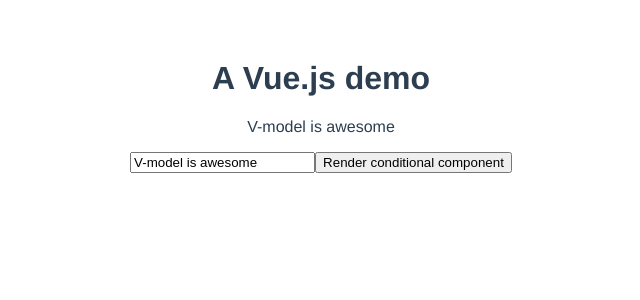
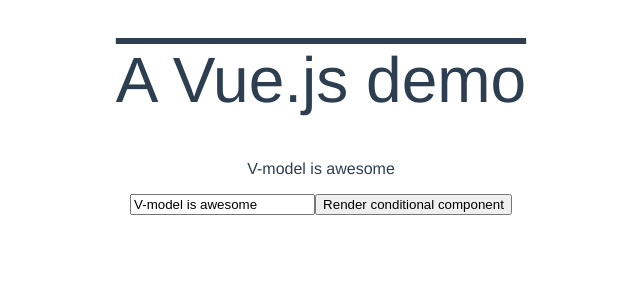
Before and after one commit to mathieu-anderson/vuePresentation, a Vue app: page / in a window 1280 px wide. Shown: the top 300 px of the page, without its empty margins (319-959 px from the left). Built offline with nearby package versions, Linux system fonts and the light colour scheme.

Commit message:
make examples clearer

```diff
--- a/src/App.vue
+++ b/src/App.vue
@@ -16,10 +16,16 @@
 </script>
 
 <style>
+
+  h1 {
+    text-decoration: overline;
+    font-weight: lighter;
+    font-size: 4em;
+  }
+
   #app {
     font-family: 'Avenir', Helvetica, Arial, sans-serif;
     text-align: center;
     color: #2c3e50;
-    margin-top: 60px;
   }
 </style>
--- a/src/components/componentDemo.vue
+++ b/src/components/componentDemo.vue
@@ -4,7 +4,7 @@
     <input v-model="message">
     <button v-on:click="renderComponent">Render conditional component</button>
     <conditionalComponent
-    v-if="render"
+    v-if="renderConditionalComponent"
     v-bind:conditionalMessage="conditionalMessage"
     />
   </div>
@@ -20,13 +20,13 @@
   data () {
     return {
       message: 'V-model is awesome',
-      render: false,
-      conditionalMessage: 'Here I am!'
+      renderConditionalComponent: false,
+      conditionalMessage: 'The condition is fulfilled, and so am I!'
     }
   },
   methods: {
     renderComponent: function () {
-      this.render = !this.render
+      this.renderConditionalComponent = !this.renderConditionalComponent
     }
   }
 }
```
